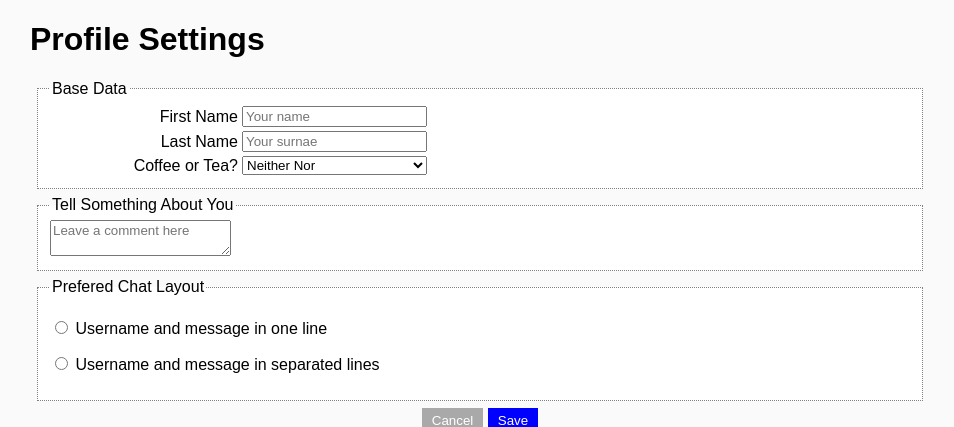
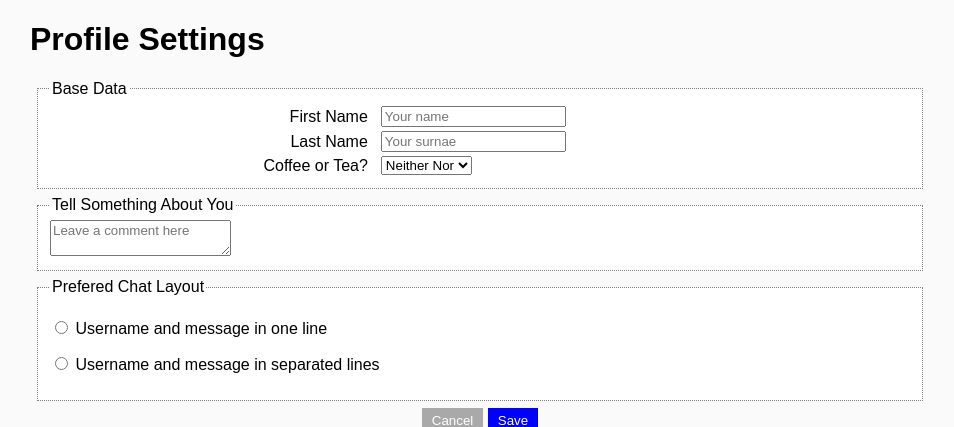
Before and after one commit to ImpyKid/webtechnologien, a PHP site: page /settings.html in a window 1280 px wide. Shown: the top 427 px of the page, without its empty margins (160-1114 px from the left). Run offline with PHP 8.4, Linux system fonts and the light colour scheme.

Commit message:
Change Settings Table

```diff
--- a/Aufgabe 2/chat.html
+++ b/Aufgabe 2/chat.html
@@ -10,9 +10,11 @@
     <div class="site">
         <h1>Chat with Tom</h1>
         <a href="friends.html">&lt; Back</a> | <a href="">Profile</a> | <a href="friends.html">Remove Friend</a>
+        <hr>
         <p>Tom: Hallo, Welt!</p>
         <p>Jerry: Wie geht's?</p>
-        <input type="text" placeholder="New Message"> <a href="#"><button>Send</button></a>
+        <hr>
+        <input class="wide-text" type="text" placeholder="New Message"> <a href="#"><button class="btn-wide-grey">Send</button></a>
     </div>
 </body>
 
--- a/Aufgabe 2/friends.html
+++ b/Aufgabe 2/friends.html
@@ -23,7 +23,7 @@
             <li><a href="chat.html">Friend request from <b>Track</b></a></li>
         </ol>
         <hr>
-        <input type="text" placeholder="Add Friend to list"> <a href="#"><button class="btn-wide-grey">Add</button></a>
+        <input class="wide-text" type="text" placeholder="Add Friend to list"> <a href="#"><button class="btn-wide-grey">Add</button></a>
     </div>
 </body>
 
--- a/Aufgabe 2/style.css
+++ b/Aufgabe 2/style.css
@@ -12,9 +12,13 @@ fieldset {
     margin: 7px;
 }
 
-table td {
-    width: 50%;
-    text-align: end;
+table {
+    width: 100%;
+}
+
+tbody tr td:first-child {
+    text-align: right;
+    padding-right: 10px;
 }
 
 img{
@@ -63,10 +67,7 @@ hr {
     margin: auto;
 }
 
-input .wide-text {
-
+.wide-text {
+    width: 70%;
+    padding: 6px;
 }
-
-select {
-    width: 100%;
-}
```
